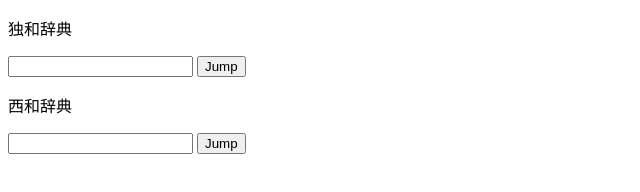
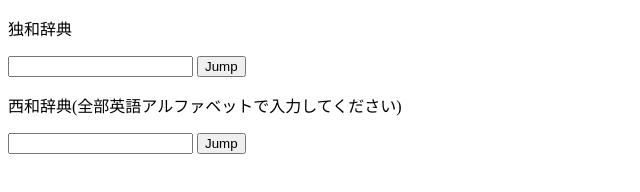
Before and after one commit to des737/kotobank, a plain HTML site: page index.html in a window 1280 px wide. Shown: the whole page, without its empty margins (0-640 px from the left). Drawn offline with Linux system fonts and the light colour scheme.

Commit message:
noted that Spa-Jap Dic need to be entered with English alphabets

```diff
--- a/index.html
+++ b/index.html
@@ -26,7 +26,7 @@ location.href = baseURL + sDIR;
 <input id="deu" type="text" value="">
 <input type="submit" value="Jump">
 </form>
-<p>西和辞典</p>
+<p>西和辞典(全部英語アルファベットで入力してください)</p>
 <form action="javascript:jumpSpa();" id="seiwa" >
 <input id="spa" type="text" value="">
 <input type="submit" value="Jump">
```
